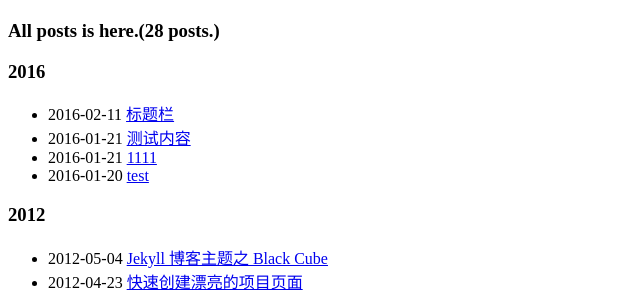
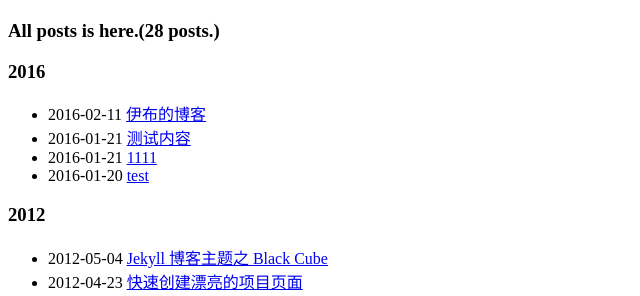
Before and after one commit to pizn/pizn.github.com, a Jekyll site: the page built from archives.html, in a window 1280 px wide. Shown: the top 296 px of the page, without its empty margins (0-640 px from the left). Built offline with Jekyll 4.4.1, drawn with Linux system fonts in a browser that asks for light colours; nearby versions of some CDN libraries; some web fonts are replaced; library files that are not in the unit come from our copies; comment, search, counter and statistics services are not loaded.

Commit message:
[log]: Update post

```diff
--- a/_posts/test2-123/2016-02-11-heel.md
+++ b/_posts/test2-123/2016-02-11-heel.md
@@ -1,6 +1,6 @@
 ---
 layout: post
-title: 标题栏
+title: 伊布的博客
 description: Test.
 
 ---
```
